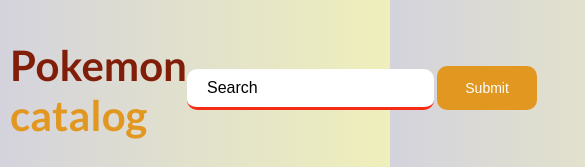
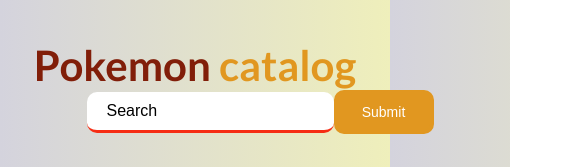
Before and after one commit to Denii-dot/pokemon, a plain HTML site: page index.html in a window 390 px wide. Shown: the top 167 px of the page, 585 px wide, since content can reach past the window. Drawn offline with Linux system fonts and the light colour scheme; no server answers.

Commit message:
Add media query to project

```diff
--- a/css/style.css
+++ b/css/style.css
@@ -287,6 +287,20 @@ article.card {
   background-color: #f5f5f5;
 }
 
+@media (max-width: 768px) {
+  .catalog__header,
+  .filter__form.active,
+  .filter__button.active {
+    flex-wrap: wrap;
+    align-items: center;
+  }
+  .search__form {
+    display: flex;
+    align-items: center;
+    justify-content: center;
+  }
+}
+
 /* loader */
 
 .catalog__loader,
--- a/js/index.js
+++ b/js/index.js
@@ -182,11 +182,10 @@ class PokemonCatalog {
           rarity ? "" : "hide"
         }"><span class="bold">Rarity</span>: ${rarity} </p>
         <span class="bold ${types ? "" : "hide"}"">Type: </span>${
-      types ? types[0] : ""
+      types ? types.join(" ,") : ""
     }
       </article>
       `;
-
     return card;
   }
 
```
